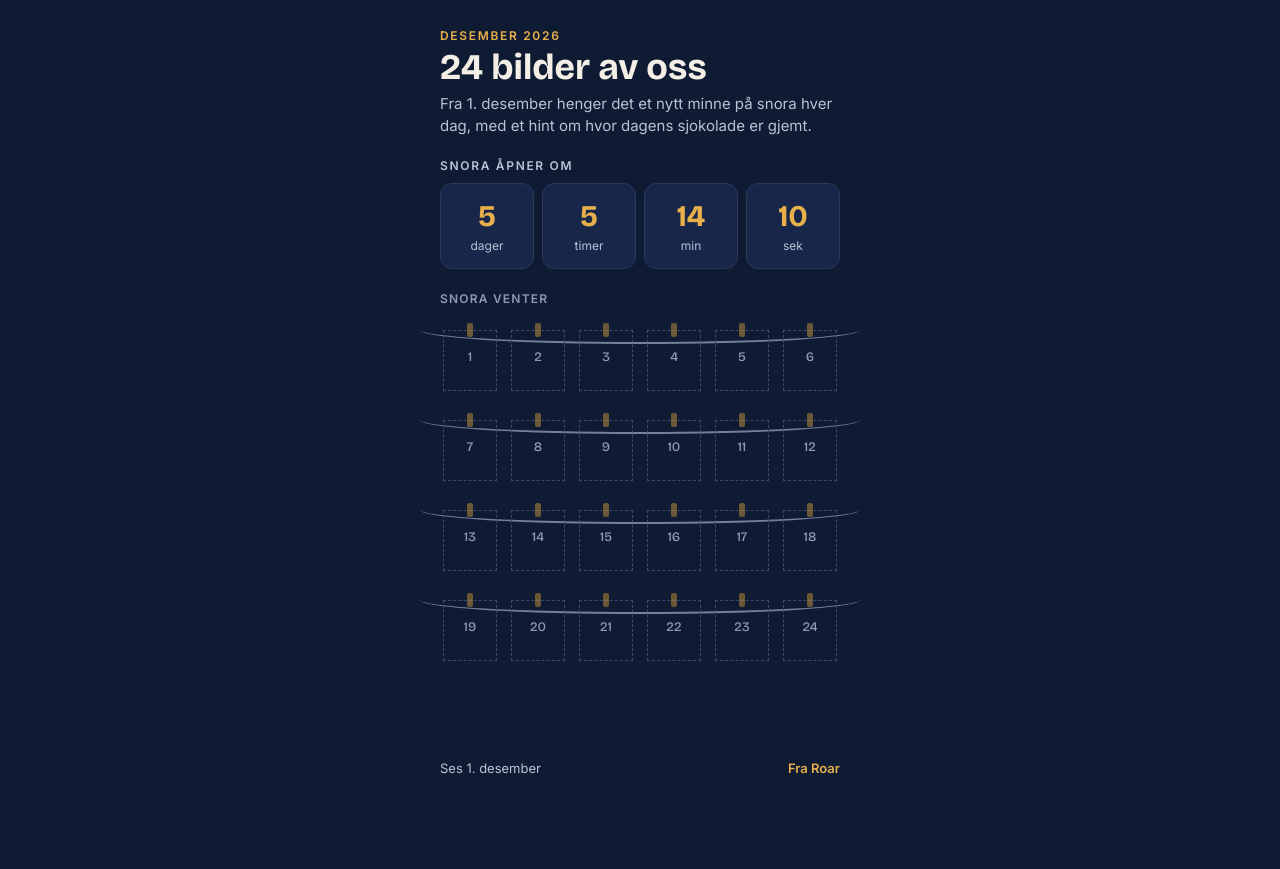
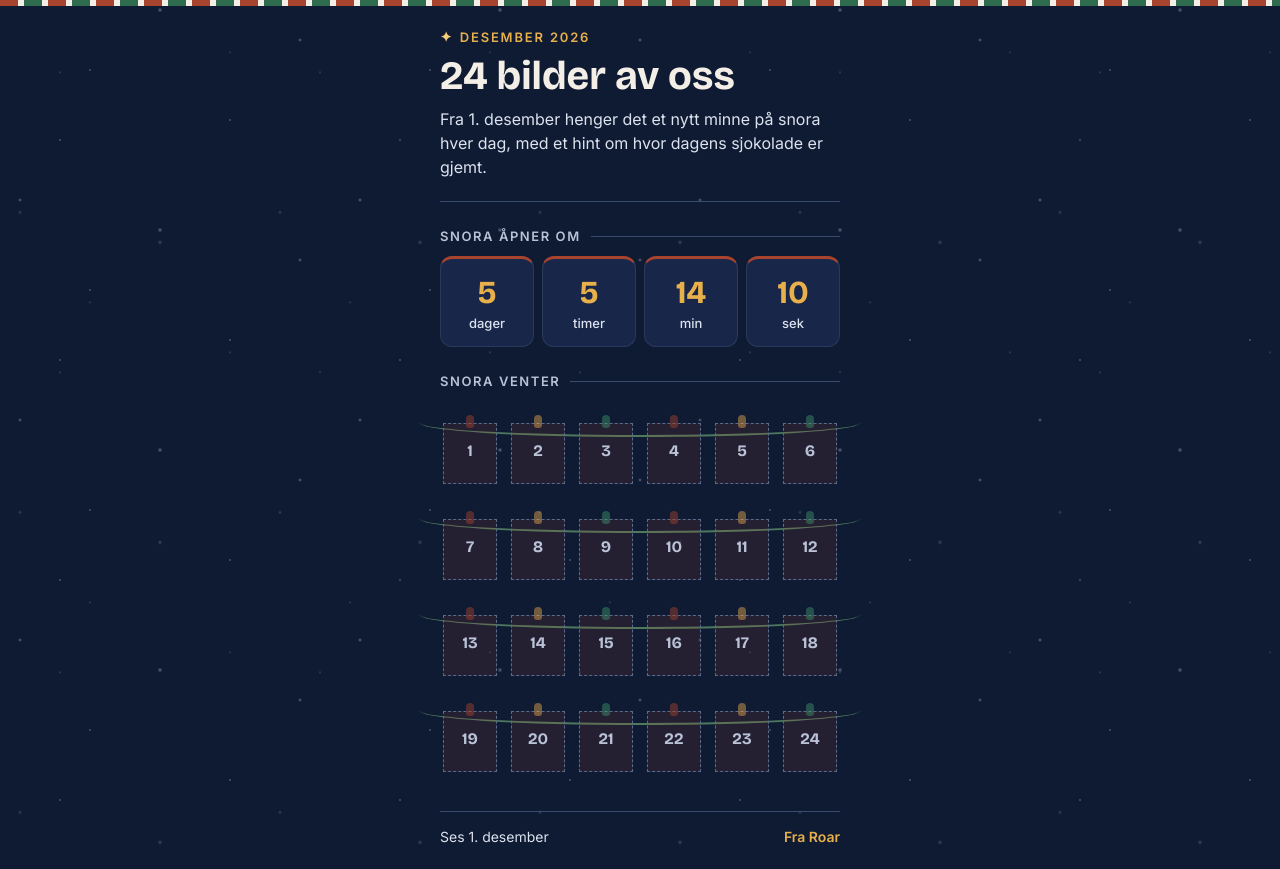
Before and after one commit to RoarG/julekalender-kine, a plain HTML site: page index.html in a window 1280 px wide. Before the commit the page ends 800 px from the top, so only its background shows below. Drawn offline with nearby package versions, Linux system fonts and the light colour scheme.

Commit message:
Juletema og tydeligere typografi
Snø, julestripe, gaveinnpakket dagens bilde, julelys som klyper,
større og lysere tekst og seksjonsoverskrifter med skillelinjer.

Co-Authored-By: Claude Opus 5.5 <noreply@anthropic.com>

```diff
--- a/index.html
+++ b/index.html
@@ -19,46 +19,69 @@
   html, body { margin: 0; background: var(--natt); color: var(--snø); font-family: Inter, system-ui, sans-serif; -webkit-font-smoothing: antialiased; }
   body { min-height: 100svh; }
   button { font: inherit; color: inherit; }
-  .side { max-width: 440px; margin: 0 auto; padding: max(28px, env(safe-area-inset-top)) 20px max(24px, env(safe-area-inset-bottom)); min-height: 100svh; display: flex; flex-direction: column; gap: 22px; }
-  .overtittel { margin: 0; font-size: 12px; font-weight: 600; letter-spacing: .14em; text-transform: uppercase; color: var(--gull); }
-  h1 { margin: 0; font-family: 'Bricolage Grotesque', sans-serif; font-size: 36px; line-height: 1.05; font-weight: 700; }
-  .ingress { margin: 0; font-size: 15px; line-height: 1.45; color: var(--dempet); }
-  .topp { display: flex; flex-direction: column; gap: 6px; }
+  .side { position: relative; z-index: 1; max-width: 440px; margin: 0 auto; padding: max(28px, env(safe-area-inset-top)) 20px max(24px, env(safe-area-inset-bottom)); min-height: 100svh; display: flex; flex-direction: column; gap: 26px; }
+  .overtittel { margin: 0; font-size: 13px; font-weight: 600; letter-spacing: .14em; text-transform: uppercase; color: var(--gull); }
+  h1 { margin: 0; font-family: 'Bricolage Grotesque', sans-serif; font-size: 40px; line-height: 1.05; font-weight: 700; }
+  .ingress { margin: 0; font-size: 16px; line-height: 1.5; color: #DCE2EE; }
+  .topp { display: flex; flex-direction: column; gap: 10px; padding-bottom: 22px; border-bottom: 1px solid var(--strek); }
+  .topp .overtittel { display: flex; align-items: center; gap: 8px; }
+  .topp .overtittel::before { content: "✦"; color: var(--gull-lys); font-size: 14px; letter-spacing: 0; }
+
+  /* Juletema: snø i bakgrunnen og en rød/grønn julestripe øverst */
+  body::before { content: ""; position: fixed; left: 0; right: 0; top: 0; height: 6px; z-index: 2;
+    background: repeating-linear-gradient(90deg, var(--rød) 0 18px, var(--snø) 18px 24px, #2F6B4F 24px 42px, var(--snø) 42px 48px); }
+  .sno, .sno::after { position: fixed; inset: -100px 0 0; pointer-events: none; z-index: 0;
+    background-image: radial-gradient(2px 2px at 20px 30px, #fff, transparent), radial-gradient(1.5px 1.5px at 90px 120px, #fff, transparent),
+      radial-gradient(2.5px 2.5px at 160px 60px, #fff, transparent), radial-gradient(1.5px 1.5px at 230px 170px, #fff, transparent),
+      radial-gradient(2px 2px at 300px 90px, #fff, transparent), radial-gradient(1.5px 1.5px at 60px 190px, #fff, transparent);
+    background-size: 340px 220px; opacity: .35; animation: sno 22s linear infinite; }
+  .sno::after { content: ""; inset: -100px 0 0; background-size: 260px 300px; opacity: .6; animation-duration: 34s; }
+  @keyframes sno { to { transform: translateY(220px); } }
+
+  /* Seksjonsoverskrifter med strek for tydeligere struktur */
+  .seksjon-tittel { margin: 0 0 12px; display: flex; align-items: center; gap: 10px; font-size: 13px; font-weight: 600; letter-spacing: .12em; text-transform: uppercase; color: var(--dempet); }
+  .seksjon-tittel::after { content: ""; flex: 1; height: 1px; background: var(--strek); }
 
   /* Stor polaroid for dagens bilde */
   .dagens { align-self: center; width: min(260px, 72vw); background: var(--snø); color: var(--natt); padding: 14px 14px 18px; border: 0; transform: rotate(-2deg); box-shadow: 0 0 0 4px rgba(232,176,75,.35), 0 18px 40px rgba(0,0,0,.5); cursor: pointer; display: flex; flex-direction: column; gap: 12px; transition: transform .2s; }
   .dagens:active { transform: rotate(-2deg) scale(.97); }
-  .dagens .flate { aspect-ratio: 1 / 0.9; background: #1C2A48; display: flex; flex-direction: column; align-items: center; justify-content: center; gap: 8px; color: var(--snø); }
-  .dagens .tall { font-family: 'Bricolage Grotesque', sans-serif; font-size: 52px; font-weight: 700; color: var(--gull); line-height: 1; }
-  .dagens .hjelp { font-size: 13px; font-weight: 600; letter-spacing: .08em; text-transform: uppercase; }
-  .dagens .under { font-family: 'Bricolage Grotesque', sans-serif; font-size: 17px; font-weight: 700; text-align: center; }
-  .dagens.snudd .flate { background-size: cover; background-position: center; }
+  /* Uåpnet bilde ser ut som en innpakket gave med rødt bånd */
+  .dagens .flate { position: relative; aspect-ratio: 1 / 0.9; display: flex; flex-direction: column; align-items: center; justify-content: center; gap: 10px; color: var(--snø);
+    background: linear-gradient(90deg, transparent calc(50% - 13px), var(--rød) calc(50% - 13px) calc(50% + 13px), transparent calc(50% + 13px)),
+                linear-gradient(0deg, transparent calc(50% - 13px), var(--rød) calc(50% - 13px) calc(50% + 13px), transparent calc(50% + 13px)), #1C3A2E; }
+  .dagens .tall { display: flex; align-items: center; justify-content: center; width: 84px; height: 84px; border-radius: 50%; background: var(--snø); box-shadow: 0 0 0 4px var(--gull), 0 6px 16px rgba(0,0,0,.4);
+    font-family: 'Bricolage Grotesque', sans-serif; font-size: 44px; font-weight: 700; color: var(--rød); line-height: 1; }
+  .dagens .hjelp { padding: 6px 12px; border-radius: 999px; background: var(--natt); font-size: 13px; font-weight: 600; letter-spacing: .08em; text-transform: uppercase; }
+  .dagens .under { font-family: 'Bricolage Grotesque', sans-serif; font-size: 18px; font-weight: 700; text-align: center; }
+  .dagens.snudd .flate { background: #1C2A48 center / cover no-repeat; }
   .glod { animation: glod 2.4s ease-in-out infinite; }
   @keyframes glod { 50% { box-shadow: 0 0 0 6px rgba(232,176,75,.5), 0 18px 48px rgba(232,176,75,.25); } }
 
   /* Snorene */
-  .snorer { display: flex; flex-direction: column; gap: 6px; }
-  .snorer h2 { margin: 0 0 4px; font-size: 12px; font-weight: 600; letter-spacing: .1em; text-transform: uppercase; color: var(--svak); }
-  .snor { position: relative; height: 84px; }
-  .snor::before { content: ""; position: absolute; left: -20px; right: -20px; top: 0; height: 26px; border-bottom: 2px solid var(--svak); border-radius: 0 0 50% 50%; opacity: .8; }
+  .snorer { display: flex; flex-direction: column; gap: 8px; }
+  .snor { position: relative; height: 88px; }
+  .snor::before { content: ""; position: absolute; left: -20px; right: -20px; top: 0; height: 26px; border-bottom: 2px solid #4E7A5E; border-radius: 0 0 50% 50%; }
   .rad { position: absolute; left: 0; right: 0; top: 14px; display: grid; grid-template-columns: repeat(6, minmax(0, 1fr)); gap: 8px; }
   .bilde { position: relative; justify-self: center; width: 100%; max-width: 54px; border: 0; padding: 4px 4px 11px; background: var(--snø); box-shadow: 0 4px 8px rgba(0,0,0,.35); cursor: pointer; }
-  .bilde::before { content: ""; position: absolute; left: 50%; top: -8px; width: 6px; height: 14px; margin-left: -3px; background: #C9953A; border-radius: 2px; }
-  .bilde .liten { aspect-ratio: 1; background: #B7CFB0 center / cover no-repeat; display: flex; align-items: center; justify-content: center; font-family: 'Bricolage Grotesque', sans-serif; font-size: 13px; font-weight: 700; color: var(--natt); }
+  /* Klypene er små julelys i rødt, gull og grønt */
+  .bilde::before { content: ""; position: absolute; left: 50%; top: -9px; width: 8px; height: 13px; margin-left: -4px; background: var(--rød); border-radius: 4px 4px 3px 3px; box-shadow: 0 0 8px var(--rød); }
+  .rad > :nth-child(3n+2)::before { background: var(--gull); box-shadow: 0 0 8px var(--gull); }
+  .rad > :nth-child(3n)::before { background: #3E9A6A; box-shadow: 0 0 8px #3E9A6A; }
+  .bilde .liten { aspect-ratio: 1; background: #B7CFB0 center / cover no-repeat; display: flex; align-items: center; justify-content: center; font-family: 'Bricolage Grotesque', sans-serif; font-size: 16px; font-weight: 700; color: var(--natt); }
   .bilde.i-dag { box-shadow: 0 0 0 3px var(--gull), 0 0 18px rgba(232,176,75,.6); }
   .bilde.i-dag .liten { background: var(--gull); }
-  .bilde.lukket { background: transparent; box-shadow: none; border: 1px dashed var(--strek); padding: 4px 4px 11px; cursor: default; }
-  .bilde.lukket .liten { background: transparent; color: var(--svak); font-weight: 500; }
-  .bilde.lukket::before { opacity: .5; }
+  .bilde.lukket { background: rgba(168,68,46,.14); box-shadow: none; border: 1px dashed #5A6B90; padding: 4px 4px 11px; cursor: default; }
+  .bilde.lukket .liten { background: transparent; color: var(--dempet); font-weight: 600; }
+  .bilde.lukket::before { opacity: .45; box-shadow: none; }
 
-  .bunn { margin-top: auto; display: flex; justify-content: space-between; font-size: 13px; color: var(--dempet); }
+  .bunn { margin-top: auto; padding-top: 16px; border-top: 1px solid var(--strek); display: flex; justify-content: space-between; align-items: center; font-size: 14px; color: #DCE2EE; }
   .bunn strong { color: var(--gull); font-weight: 600; }
 
   /* Nedtelling */
   .nedtelling { display: grid; grid-template-columns: repeat(4, minmax(0, 1fr)); gap: 8px; }
-  .nedtelling div { background: var(--natt-2); border: 1px solid #2A3A5C; border-radius: 12px; padding: 14px 4px; text-align: center; }
-  .nedtelling b { display: block; font-family: 'Bricolage Grotesque', sans-serif; font-size: 30px; color: var(--gull); }
-  .nedtelling span { font-size: 12px; color: var(--dempet); }
+  .nedtelling div { background: var(--natt-2); border: 1px solid #2A3A5C; border-top: 3px solid var(--rød); border-radius: 12px; padding: 14px 4px; text-align: center; }
+  .nedtelling b { display: block; font-family: 'Bricolage Grotesque', sans-serif; font-size: 32px; color: var(--gull); }
+  .nedtelling span { font-size: 13px; font-weight: 500; color: #DCE2EE; }
 
   /* Dagvisning */
   .ark { position: fixed; inset: 0; background: rgba(8,14,28,.82); backdrop-filter: blur(6px); -webkit-backdrop-filter: blur(6px); display: none; overflow-y: auto; z-index: 10; }
@@ -76,10 +99,11 @@
   .melding { margin: 0; font-size: 16px; line-height: 1.5; color: var(--snø); white-space: pre-line; animation: opp .5s .55s both; }
   .melding em { display: block; margin-top: 8px; font-style: normal; color: var(--gull); font-weight: 600; }
   @keyframes opp { from { transform: translateY(12px); opacity: 0; } }
-  @media (prefers-reduced-motion: reduce) { *, *::before { animation: none !important; transition: none !important; } }
+  @media (prefers-reduced-motion: reduce) { *, *::before, *::after { animation: none !important; transition: none !important; } }
 </style>
 </head>
 <body>
+<div class="sno" aria-hidden="true"></div>
 <main class="side" id="app" aria-live="polite"></main>
 
 <div class="ark" id="ark" role="dialog" aria-modal="true" aria-labelledby="ark-tittel">
@@ -120,7 +144,7 @@
   function esc(s) { return String(s || '').replace(/[&<>"']/g, function (c) { return { '&': '&amp;', '<': '&lt;', '>': '&gt;', '"': '&quot;', "'": '&#39;' }[c]; }); }
 
   function snorer(t) {
-    var html = '<section class="snorer" aria-label="Bildesnora"><h2>Snora</h2>';
+    var html = '<section class="snorer" aria-label="Bildesnora"><h2 class="seksjon-tittel">Snora</h2>';
     for (var r = 0; r < 4; r++) {
       html += '<div class="snor"><div class="rad">';
       for (var i = 0; i < 6; i++) {
@@ -172,9 +196,9 @@
     }
     app.innerHTML = '<header class="topp"><p class="overtittel">Desember 2026</p><h1>24 bilder av oss</h1>' +
       '<p class="ingress">Fra 1. desember henger det et nytt minne på snora hver dag, med et hint om hvor dagens sjokolade er gjemt.</p></header>' +
-      '<section aria-label="Tid til kalenderen åpner"><p class="overtittel" style="color:var(--dempet);margin-bottom:10px">Snora åpner om</p>' +
+      '<section aria-label="Tid til kalenderen åpner"><h2 class="seksjon-tittel">Snora åpner om</h2>' +
       '<div class="nedtelling"><div><b>–</b><span>dager</span></div><div><b>–</b><span>timer</span></div><div><b>–</b><span>min</span></div><div><b>–</b><span>sek</span></div></div></section>' +
-      snorer(1).replace(/class="bilde i-dag"[^>]*>/, 'class="bilde lukket">').replace('<h2>Snora</h2>', '<h2>Snora venter</h2>') +
+      snorer(1).replace(/class="bilde i-dag"[^>]*>/, 'class="bilde lukket">').replace('>Snora</h2>', '>Snora venter</h2>') +
       '<footer class="bunn"><span>Ses 1. desember</span><strong>Fra Roar</strong></footer>';
     oppdater();
     var tid = setInterval(oppdater, 1000);
```
Also changed, not shown: 1 other file.
